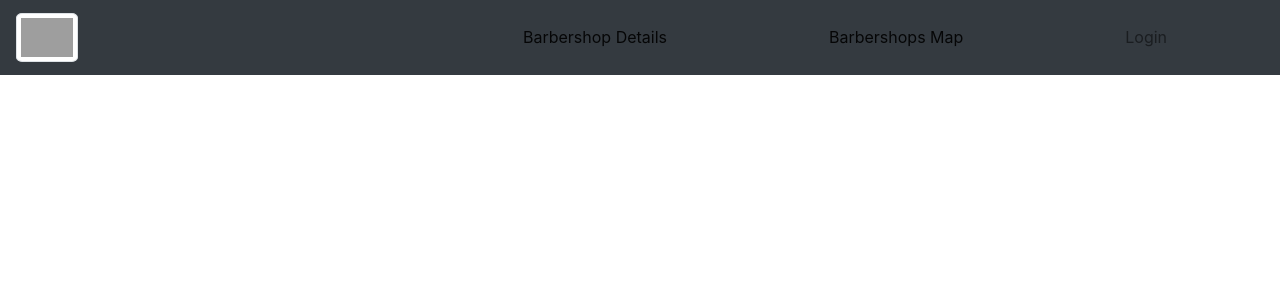
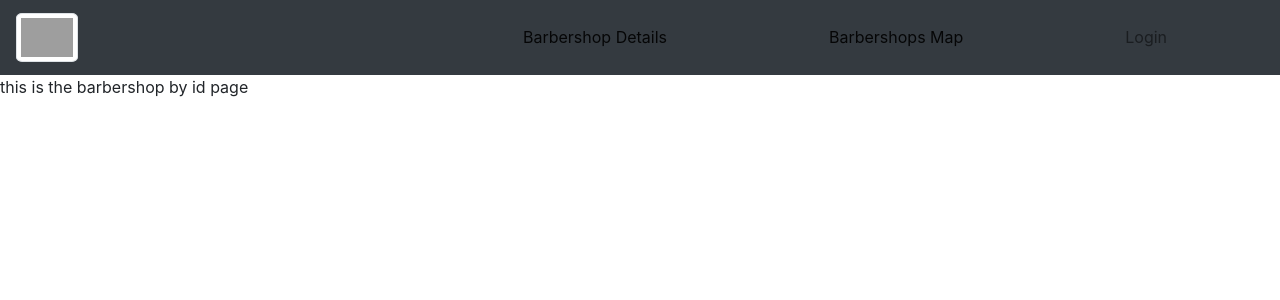
Before and after one commit to RokPopov/CaptainBarber-client, a React (Create React App) app: page /barbershops/1 in a window 1280 px wide. Shown: the top 300 px of the page. Built offline with nearby package versions, Linux system fonts and the light colour scheme; no server answers; grey boxes are pictures that could not be loaded.

Commit message:
Create a new page, create new component, add new route to App.js

```diff
--- a/src/App.js
+++ b/src/App.js
@@ -7,6 +7,7 @@ import Loading from "./components/Loading";
 import MessageBox from "./components/MessageBox";
 
 import Homepage from "./pages/Homepage";
+import BarbershopDetail from "./pages/BarbershopDetail";
 import SignUp from "./pages/SignUp";
 import Login from "./pages/Login";
 
@@ -29,6 +30,7 @@ function App() {
       {isLoading ? <Loading /> : null}
       <Switch>
         <Route exact path="/" component={Homepage} />
+        <Route exact path="/barbershops/:id" component={BarbershopDetail} />
         <Route path="/signup" component={SignUp} />
         <Route path="/login" component={Login} />
       </Switch>
--- /dev/null
+++ b/src/components/ReviewCard/index.js
@@ -0,0 +1,5 @@
+import React from "react";
+
+export default function ReviewCard() {
+  return <div>barbershop by id</div>;
+}
--- /dev/null
+++ b/src/pages/BarbershopDetail/index.js
@@ -0,0 +1,5 @@
+import React from "react";
+
+export default function BarbershopDetail() {
+  return <div>this is the barbershop by id page</div>;
+}
```
